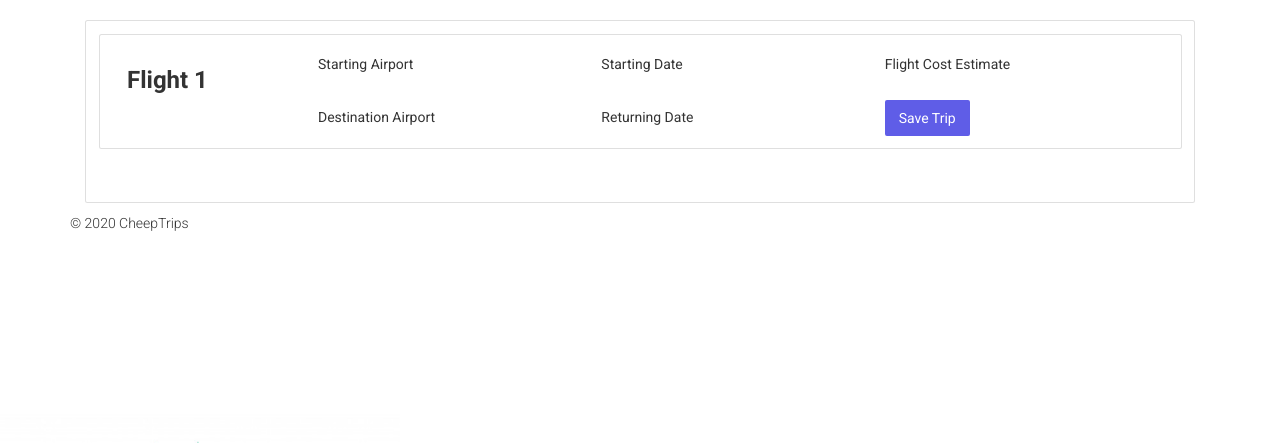
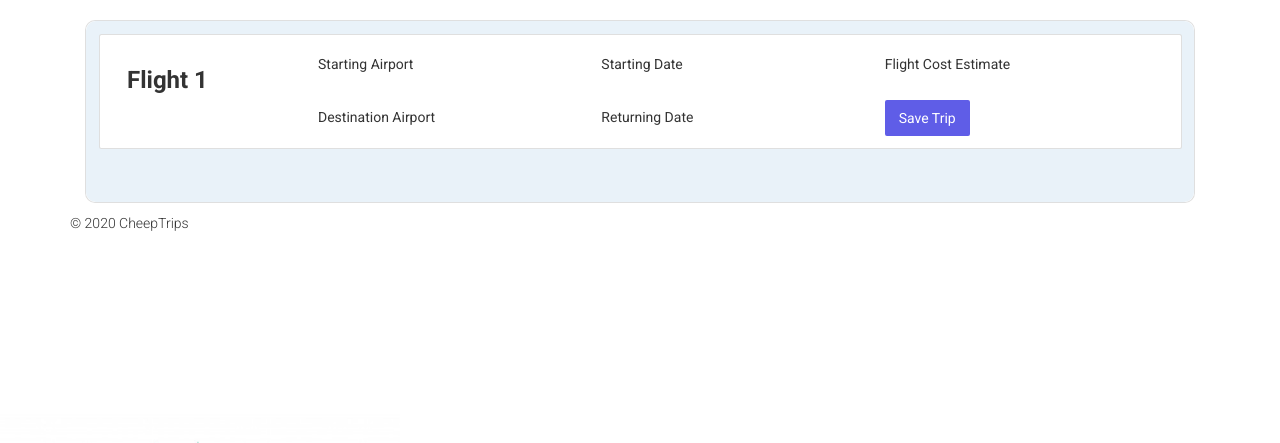
Before and after one commit to Cheep-Trips/CheepTrips, a Django app: page /view_trip/ in a window 1280 px wide. Shown: the part 180-623 px from the top of the page. Run offline with Django 3.2, Linux system fonts and the light colour scheme; some libraries are stand-ins or nearby versions.

Commit message:
saved_trips temps fixed

```diff
--- a/src/trips/templates/trips/view_trip.html
+++ b/src/trips/templates/trips/view_trip.html
@@ -11,6 +11,10 @@
     background-size: 400px;
     background-attachment:fixed !important;
   }
+  .bg-custom {
+        background-color: #e9f2f9;
+        border-radius: 10px;
+    }
 </style>
 
 <section class="container" style="padding-top: 20px">
@@ -29,8 +33,8 @@
     <!-- Start of Cards Section -->
     <div class="col-md-16">
         <!-- Trip Card -->
-        <div class="card">
-            <div class="card-body">
+        <div class="card" style="border-radius: 10px;">
+            <div class="card-body bg-custom" >
 
                     <!-- Flight Cards -->
                     <div class="card">
```
Also changed, not shown: src/trips/templates/trips/compare.html (+8 -4 lines), src/trips/templates/trips/saved_trips.html (+13 -50 lines), src/db.sqlite3.
